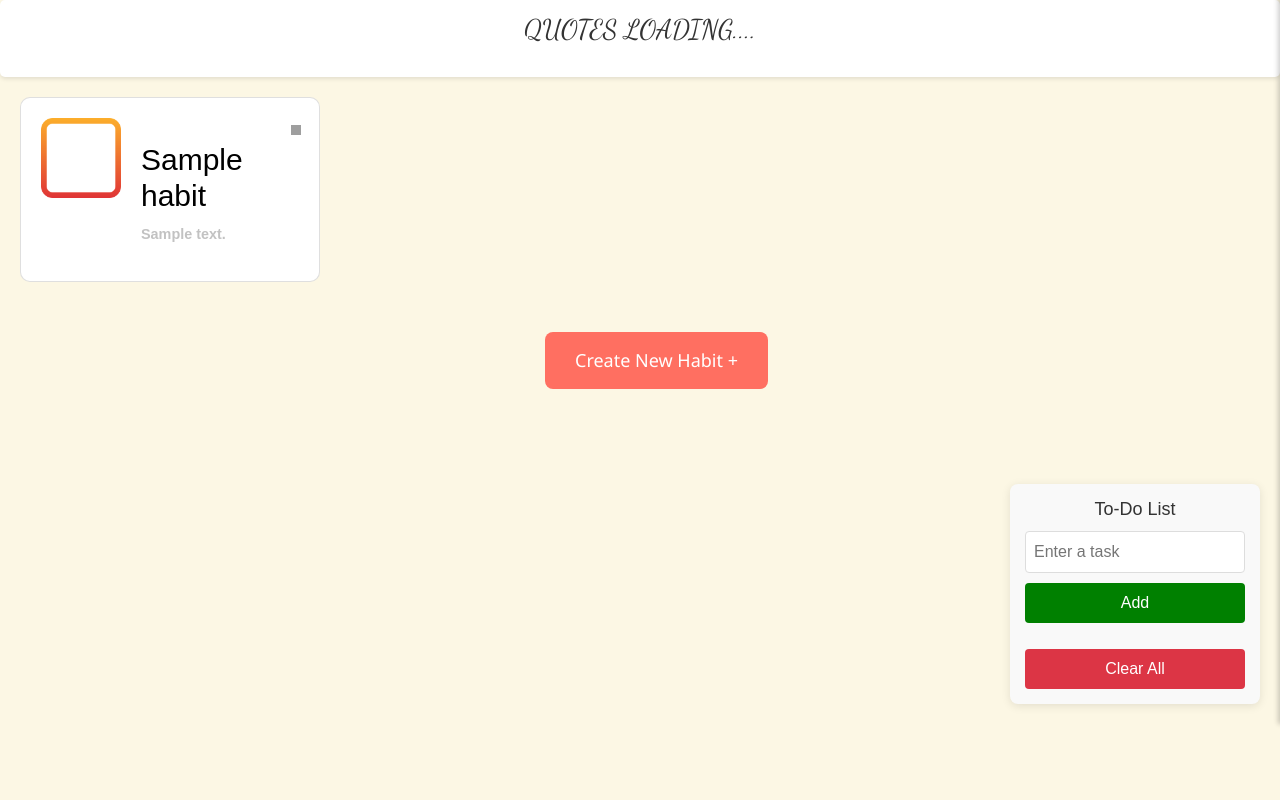
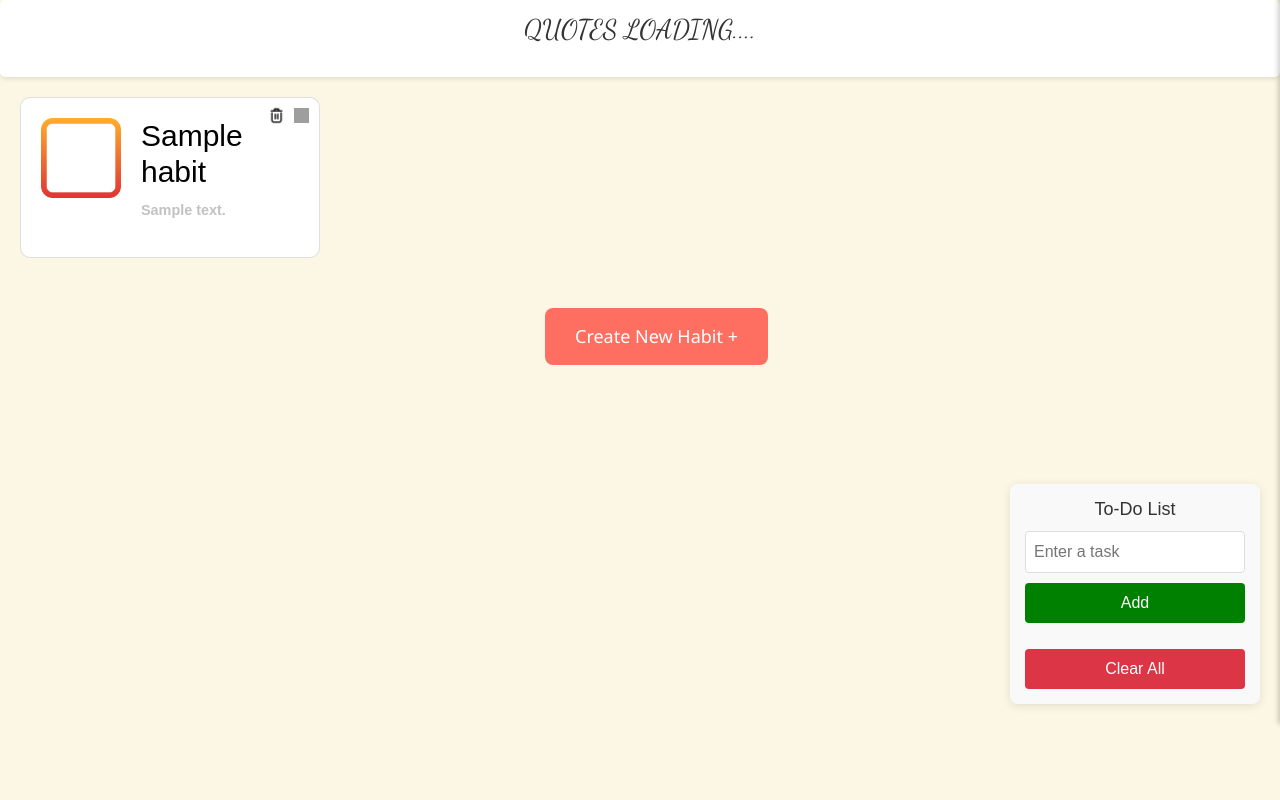
Before and after one commit to dhyan-s/habit-tracker-idp, a Flask app: page / in a window 1280 px wide. Shown: the part 76-876 px from the top of the page. Run offline with Flask 3, Linux system fonts and the light colour scheme; a user stored in the database is signed in; tables that the repository leaves empty hold one stand-in row (values such as "Sample post"); data that the repository does not hold is empty; some libraries are stand-ins or nearby versions; some web fonts are replaced; grey boxes are pictures that could not be loaded.

Commit message:
fix: fix habit div click event triggered when clicking on expand icon feat: add delete icon feat: add styles for expand and delete icon refractor: rename some css classes

```diff
--- a/website/static/habit.js
+++ b/website/static/habit.js
@@ -24,7 +24,8 @@
         }
     }
 
-    openHabitInfoPopup(){
+    openHabitInfoPopup(event){
+        event.stopPropagation();
         Swal.fire({
             title: `<strong class="my-sweetalert-title">${this.habitData.name}</strong>`,
             icon: "info",
@@ -104,7 +105,7 @@
         this.habitDiv = this.#templateDiv.cloneNode(true);
         this.habitDiv.onclick = this.openHabitInfo
 
-        this.habitDiv.querySelector(".habitImage").onclick = this.openHabitInfoPopup;
+        this.habitDiv.querySelector(".expand-icon").onclick = this.openHabitInfoPopup;
 
         this.updateHabitData(this.habitDiv, this.habitData);
 
--- a/website/static/styles/homepage.css
+++ b/website/static/styles/homepage.css
@@ -647,7 +647,7 @@
     font-family: Arial, Helvetica, sans-serif;
 }
 
-.habitTrackerImage{
+.default-habit-icon{
     height: 80px;
     width: 80px;
     position: absolute;
@@ -668,6 +668,28 @@
     font-size: 0.9em;
     color: #c2c2c2;
     margin-left: 100px;
+}
+
+.expand-icon, .delete-icon {
+    position: absolute;
+    height: 15px;
+    width: 15px;
+    top: 10px;
+    right: 10px;
+}
+
+.delete-icon {
+    right: 35px;
+    transform: scale(1.05);
+}
+
+.delete-icon:hover, .expand-icon:hover {
+    background-color: rgba(194, 194, 194, 0.5);
+    border-radius: 5px;
+}
+
+.delete-icon:active, .expand-icon:active {
+    background-color: transparent;
 }
 
 .my-sweetalert-popup {
--- a/website/static/styles/review.css
+++ b/website/static/styles/review.css
@@ -124,7 +124,7 @@
 }
 
 
-.habitTrackerImage {
+.default-habit-icon {
     width: 30px;
     height: 30px;
 }
--- a/website/templates/homepage.html
+++ b/website/templates/homepage.html
@@ -12,26 +12,13 @@
     <link rel="preconnect" href="https://fonts.gstatic.com" crossorigin>
     <link href="https://fonts.googleapis.com/css2?family=Grey+Qo&family=Luckiest+Guy&family=Montserrat:ital,wght@0,100..900;1,100..900&display=swap" rel="stylesheet">
 
-    <!-- Loading Icons From Font Awesome -->
-    <link rel="stylesheet"
-          href=
-"https://use.fontawesome.com/releases/v5.8.1/css/all.css"
-          integrity=
-"sha384-50oBUHEmvpQ+1lW4y57PTFmhCaXp0ML5d60M1M7uH2+nqUivzIebhndOJK28anvf"
-          crossorigin="anonymous">
+    <!-- Icons From Font Awesome -->
+    <link rel="stylesheet" href="https://use.fontawesome.com/releases/v5.8.1/css/all.css" integrity="sha384-50oBUHEmvpQ+1lW4y57PTFmhCaXp0ML5d60M1M7uH2+nqUivzIebhndOJK28anvf" crossorigin="anonymous">
+    <!-- Roboto Font -->
+    <link href="https://fonts.googleapis.com/css2?family=Roboto&display=swap" rel="stylesheet">
+    <!-- Open Sans Font -->
+    <link href="https://fonts.googleapis.com/css2?family=Open+Sans+Condensed:wght@300&display=swap" rel="stylesheet">
 
-    <!-- Linking Your CSS File -->
-    <link rel="stylesheet" href="style.css"/>
-
-    <!-- Loading Roboto Font from Google Fonts -->
-    <link href=
-"https://fonts.googleapis.com/css2?family=Roboto&display=swap"
-          rel="stylesheet">
-
-    <!-- Loading Open Sans Font from Google Fonts -->
-    <link href=
-"https://fonts.googleapis.com/css2?family=Open+Sans+Condensed:wght@300&display=swap"
-          rel="stylesheet">
     <link rel="stylesheet" href="{{url_for('static', filename='styles/homepage.css')}}">
     <link rel="preconnect" href="https://fonts.googleapis.com">
     <link rel="preconnect" href="https://fonts.gstatic.com" crossorigin>
@@ -44,9 +31,6 @@
 
 
 {%block content%}
-<body>
-
-
     <header id="nav">
         <div id="navbar">
             <div id="navbar-left">
@@ -94,12 +78,11 @@
 
 
             <div id="content">
-            <div class="card" style="display: none;">
-                <img src="{{url_for('static', filename='images/no_icon.png')}}" class="habitTrackerImage" title="gym icons">
-            </head>
-            <body>
+                <div class="card" style="display: none; position: relative;"> <!-- Set the position to relative here -->
+                    <img src="{{url_for('static', filename='images/no_icon.png')}}" class="default-habit-icon" title="Default Habit Icon">
+                    <img src="{{url_for('static', filename='images/expand-arrows.png')}}" class="expand-icon" alt="Expand Icon">
+                    <img src="{{url_for('static', filename='images/delete.png')}}" class="delete-icon" alt="Delete Icon">
 
-            <img src="{{url_for('static', filename='images/expand-arrows.png')}}" class="habitImage" alt="Habit Image" style="cursor:pointer; height: 10px; width: 10px;margin-left: 250px;">
                     <h3 class="habit-title">Habit Title</h3>
                     <p class="habit-notes">Habit notes goes here</p>
                     <div class="habit-details hidden">
@@ -121,6 +104,7 @@
                     </div>
                 </div>
             </div>
+
 
 
 
@@ -198,6 +182,4 @@
 
 
 <script src="https://cdn.jsdelivr.net/npm/sweetalert2@11"></script>
-
-</body>
 {%endblock%}
```
Also changed, not shown: website/static/images/bin.png (deleted), website/static/images/delete.png (added). Lines whose indentation alone changed are shown as unchanged.
